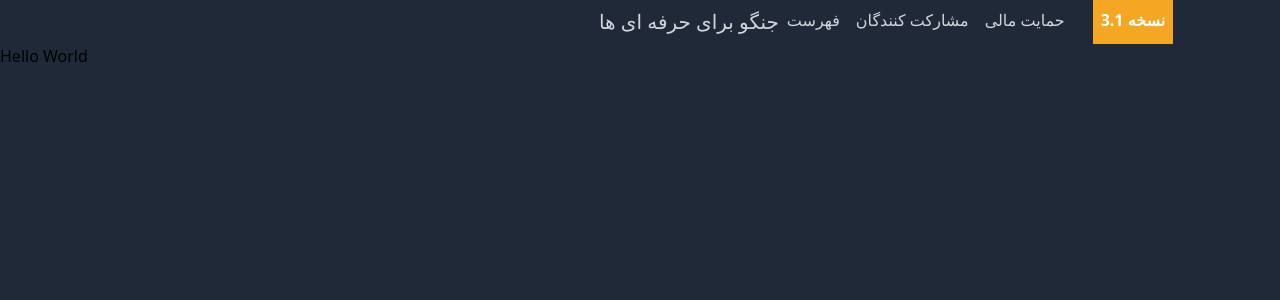
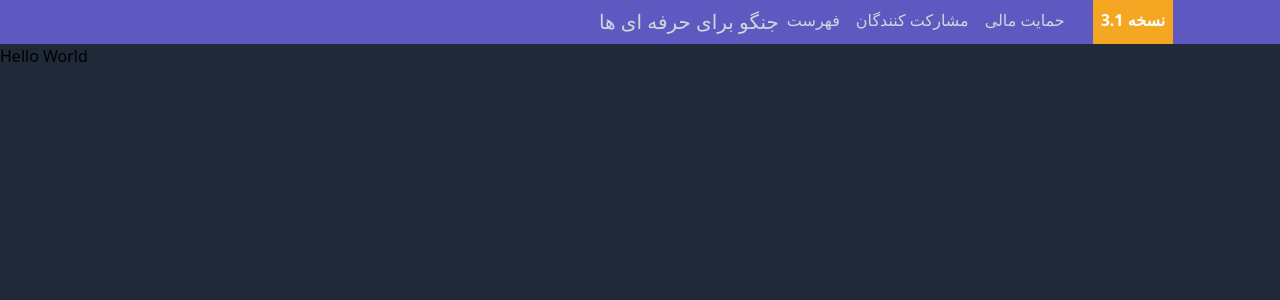
Before and after one commit to smsameet/django-for-professionals, a Next.js app: page / in a window 1280 px wide. Shown: the top 300 px of the page. Built offline with nearby package versions, Linux system fonts and the light colour scheme.

Commit message:
update layouts

```diff
--- a/src/components/Layouts.js
+++ b/src/components/Layouts.js
@@ -3,7 +3,7 @@ import Header from '../components/Header'
 const Layouts = ({children}) => {
   return (
     <>
-      <Header />
+      <header className="flex w-full h-fit bg-purple"><Header /></header>
       <main>{children}</main>
     </>
   )
```
